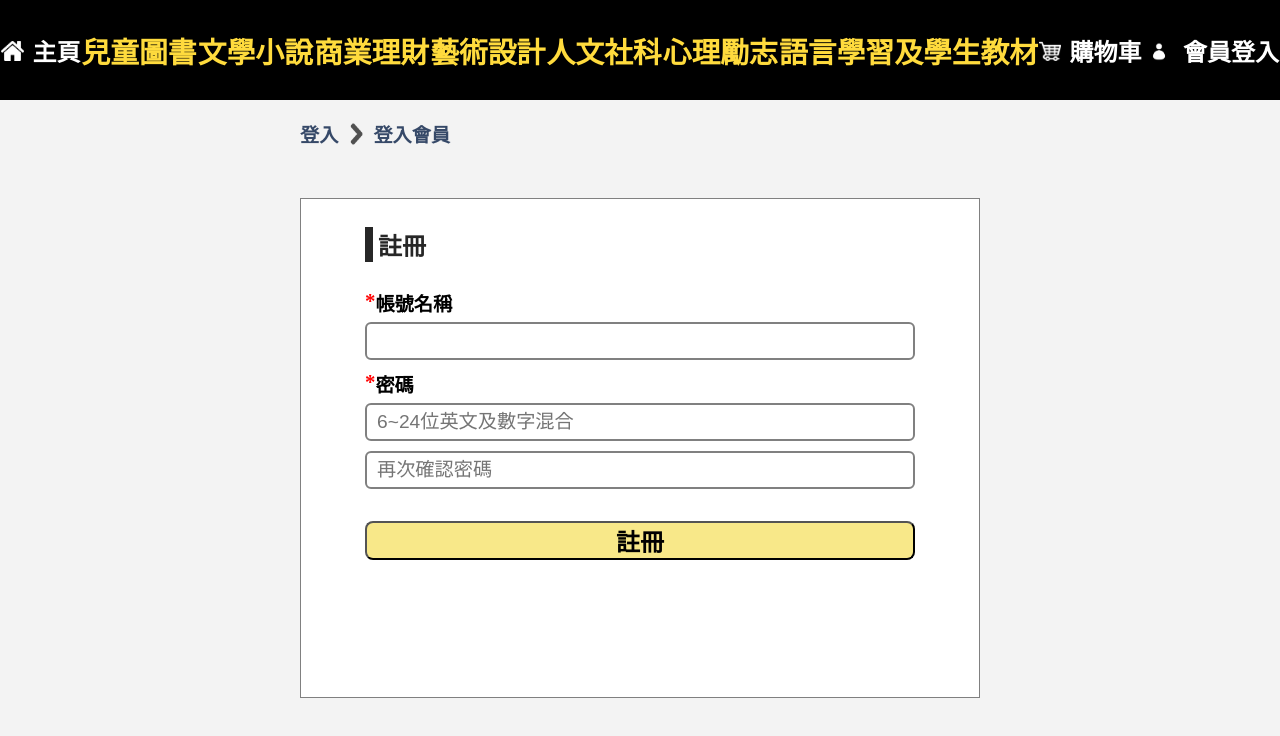
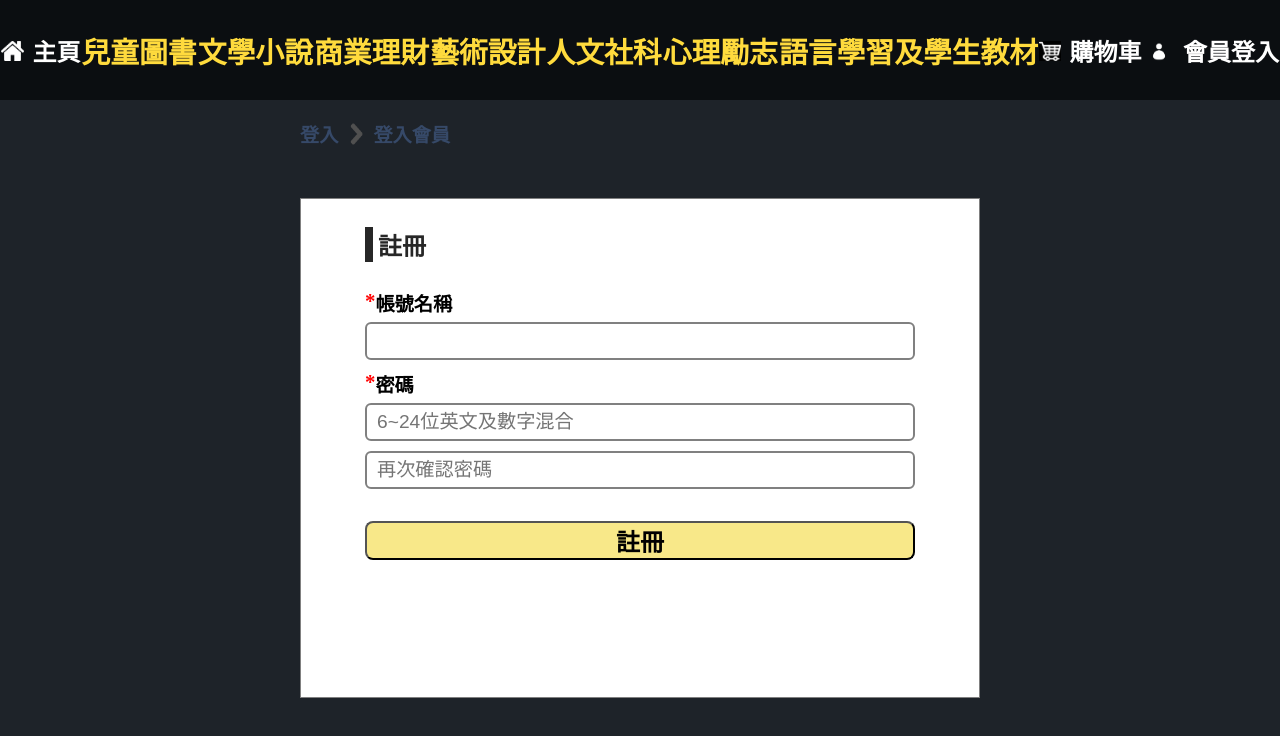
Before and after one commit to fung673/nextjs-bookshop, a Next.js app: page /Register in a window 1280 px wide. Shown: the top 736 px of the page. Built offline with nearby package versions, Linux system fonts and the light colour scheme; no server answers; the database is empty.

Commit message:
bg color

```diff
--- a/styles/globals.css
+++ b/styles/globals.css
@@ -8,7 +8,7 @@
 body {
   padding: 0;
   margin: 0;
-  background-color: #f3f3f3;
+  background-color: #1E2329;
 }
 
 a {
@@ -22,7 +22,7 @@ a {
 
 .layout-header {
   height: 100px;
-  background-color: black;
+  background-color: #0B0E11;
   color: white;
   margin-bottom: 20px;
 }
```
